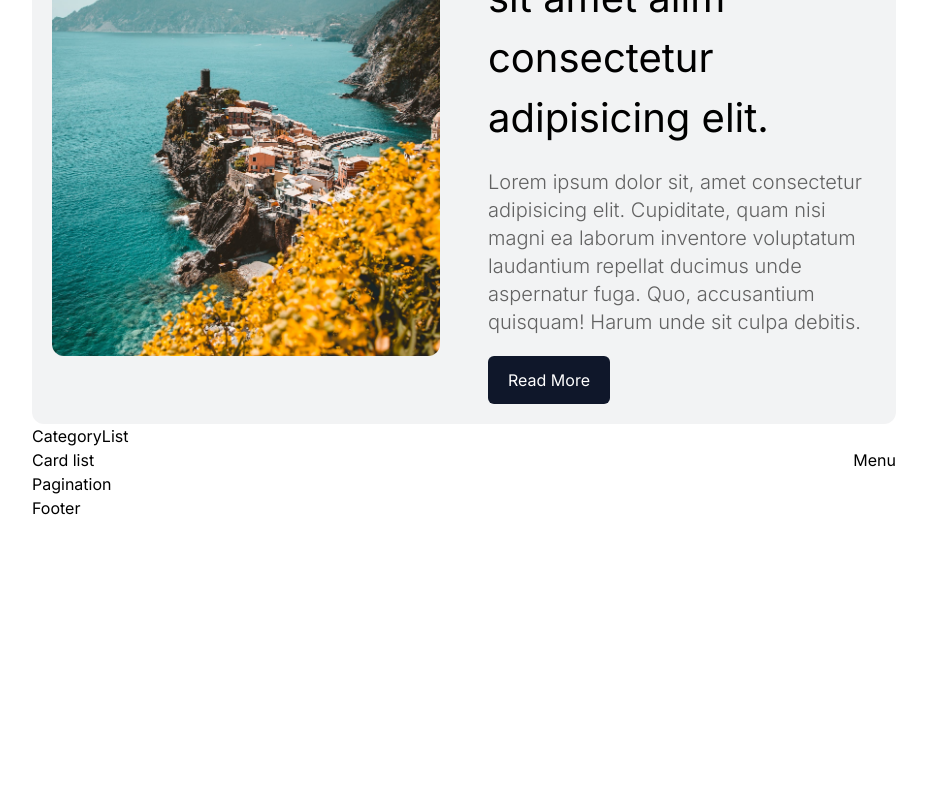
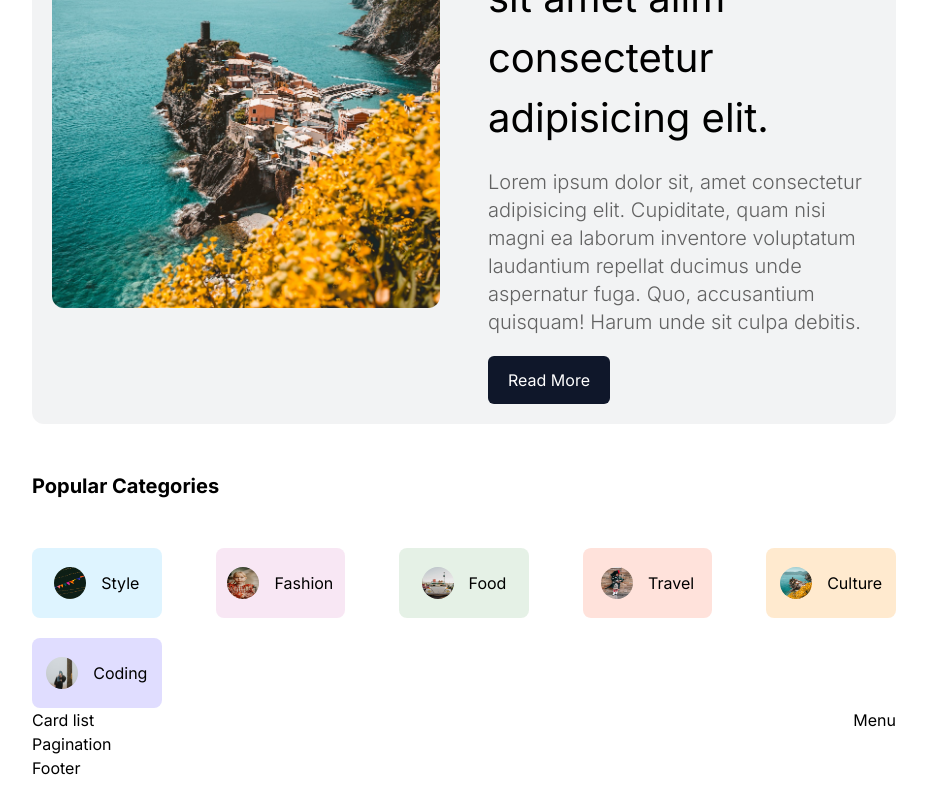
Before and after one commit to alierezayi/Weblog, a Next.js app: page / in a window 1280 px wide. Shown: the part 528-1328 px from the top of the page, without its empty margins (176-1103 px from the left). Before the commit the page ends 1068 px from the top, so only its background shows below. Built offline with nearby package versions, Linux system fonts and the light colour scheme.

Commit message:
layout / categorys design

```diff
--- a/components/AuthLinks.tsx
+++ b/components/AuthLinks.tsx
@@ -39,7 +39,7 @@ const AuthLinks = () => {
 
       {open && (
         <div
-          className={`fixed inset-0 left-0 h-full w-full flex justify-center backdrop-blur-md
+          className={`absolute inset-0 left-0 h-full w-full flex justify-center backdrop-blur-xl
           items-center flex-col gap-12 text-4xl z-20 ${
             theme === "dark" ? "" : ""
           }`}
--- a/components/CategoryList.tsx
+++ b/components/CategoryList.tsx
@@ -1,9 +1,133 @@
-import React from 'react'
+import Image from "next/image";
+import Link from "next/link";
+import React from "react";
+
+const categorysColors = [
+  "bg-[#57c4ff31]",
+  "bg-[#da85c731]",
+  "bg-[#7fb88133]",
+  "bg-[#ff795736]",
+  "bg-[#ffb04f45]",
+  "bg-[#5e4fff31]",
+];
 
 const CategoryList = () => {
   return (
-    <div>CategoryList</div>
-  )
-}
+    <div>
+      <h1 className="my-12 mx-0 text-xl font-bold">Popular Categories</h1>
+      <div className="flex flex-wrap justify-between gap-5">
+        {/* {data?.map((item) => (
+          <Link
+            href="/blog?cat=style"
+            className={`w-full sm:w-[45%] md:w-[25%] lg:w-[20%] xl:w-[15%] flex items-center gap-[15px] capitalize
+              h-20 justify-center rounded-lg ${styles[item.slug]}`}
+            key={item._id}
+          >
+            {item.img && (
+              <Image
+                src={item.img}
+                alt=""
+                width={32}
+                height={32}
+                className="rounded-full"
+              />
+            )}
+            {item.title}
+          </Link>
+        ))} */}
 
-export default CategoryList
+        <Link
+          href="/blog?cat=style"
+          className={`w-full sm:w-[45%] md:w-[25%] lg:w-[20%] xl:w-[15%] flex items-center gap-[15px] capitalize
+            h-[70px] justify-center rounded-lg hover:scale-105 transition ${categorysColors[0]}`}
+        >
+          <Image
+            src="/images/style.png"
+            alt=""
+            width={32}
+            height={32}
+            className="rounded-full h-[32px]"
+          />
+          style
+        </Link>
+
+        <Link
+          href="/blog?cat=style"
+          className={`w-full sm:w-[45%] md:w-[25%] lg:w-[20%] xl:w-[15%] flex items-center gap-[15px] capitalize
+            h-[70px] justify-center rounded-lg ${categorysColors[1]}`}
+        >
+          <Image
+            src="/images/fashion.png"
+            alt=""
+            width={32}
+            height={32}
+            className="rounded-full h-[32px]"
+          />
+          fashion
+        </Link>
+
+        <Link
+          href="/blog?cat=style"
+          className={`w-full sm:w-[45%] md:w-[25%] lg:w-[20%] xl:w-[15%] flex items-center gap-[15px] capitalize
+            h-[70px] justify-center rounded-lg ${categorysColors[2]}`}
+        >
+          <Image
+            src="/images/food.png"
+            alt=""
+            width={32}
+            height={32}
+            className="rounded-full h-[32px]"
+          />
+          food
+        </Link>
+
+        <Link
+          href="/blog?cat=style"
+          className={`w-full sm:w-[45%] md:w-[25%] lg:w-[20%] xl:w-[15%] flex items-center gap-[15px] capitalize
+            h-[70px] justify-center rounded-lg ${categorysColors[3]}`}
+        >
+          <Image
+            src="/images/travel.png"
+            alt=""
+            width={32}
+            height={32}
+            className="rounded-full h-[32px]"
+          />
+          travel
+        </Link>
+
+        <Link
+          href="/blog?cat=style"
+          className={`w-full sm:w-[45%] md:w-[25%] lg:w-[20%] xl:w-[15%] flex items-center gap-[15px] capitalize
+            h-[70px] justify-center rounded-lg ${categorysColors[4]}`}
+        >
+          <Image
+            src="/images/culture.png"
+            alt=""
+            width={32}
+            height={32}
+            className="rounded-full h-[32px]"
+          />
+          culture
+        </Link>
+
+        <Link
+          href="/blog?cat=style"
+          className={`w-full sm:w-[45%] md:w-[25%] lg:w-[20%] xl:w-[15%] flex items-center gap-[15px] capitalize
+            h-[70px] justify-center rounded-lg ${categorysColors[5]}`}
+        >
+          <Image
+            src="/images/coding.png"
+            alt=""
+            width={32}
+            height={32}
+            className="rounded-full h-[32px]"
+          />
+          coding
+        </Link>
+      </div>
+    </div>
+  );
+};
+
+export default CategoryList;
--- a/components/Featured.tsx
+++ b/components/Featured.tsx
@@ -12,7 +12,7 @@ const Featured = () => {
         <b>Hey, lama dev here!</b> Discover my stories and creative ideas.
       </h1>
 
-      <div className={`mt-[60px] flex items-center gap-12 p-5 rounded-xl bg-[#0f172a]/5 dark:bg-white/10`}>
+      <div className={`mt-[60px] flex gap-12 p-5 rounded-xl bg-[#0f172a]/5 dark:bg-white/10`}>
         <div className="hidden lg:block flex-1 h-[400px] relative">
           <Image
             src="/images/p1.jpeg"
```
